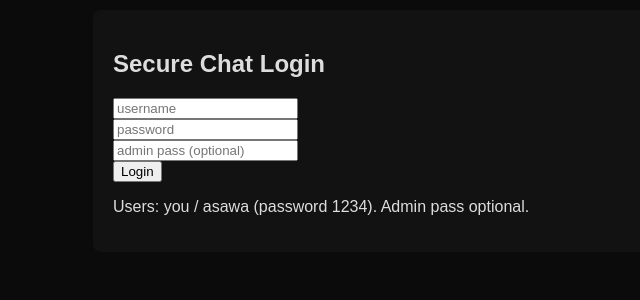
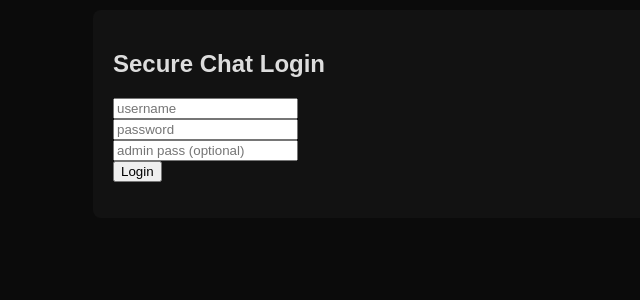
Before and after one commit to tolledogerald6-hub/PrivateChat, a Flask app: page / in a window 1280 px wide. Shown: the top 300 px of the page, without its empty margins (77-717 px from the left). Run offline with Flask 3, Linux system fonts and the light colour scheme.

Commit message:
Update login.html

```diff
--- a/templates/login.html
+++ b/templates/login.html
@@ -4,4 +4,3 @@
 <form method="POST"><input name="username" placeholder="username" required><br>
 <input name="password" placeholder="password" type="password" required><br><input name="admin_pass" placeholder="admin pass (optional)"><br>
 <button>Login</button></form><p class="error">{{error}}</p>
-<p>Users: you / asawa (password 1234). Admin pass optional.</p></div></body></html>
```
